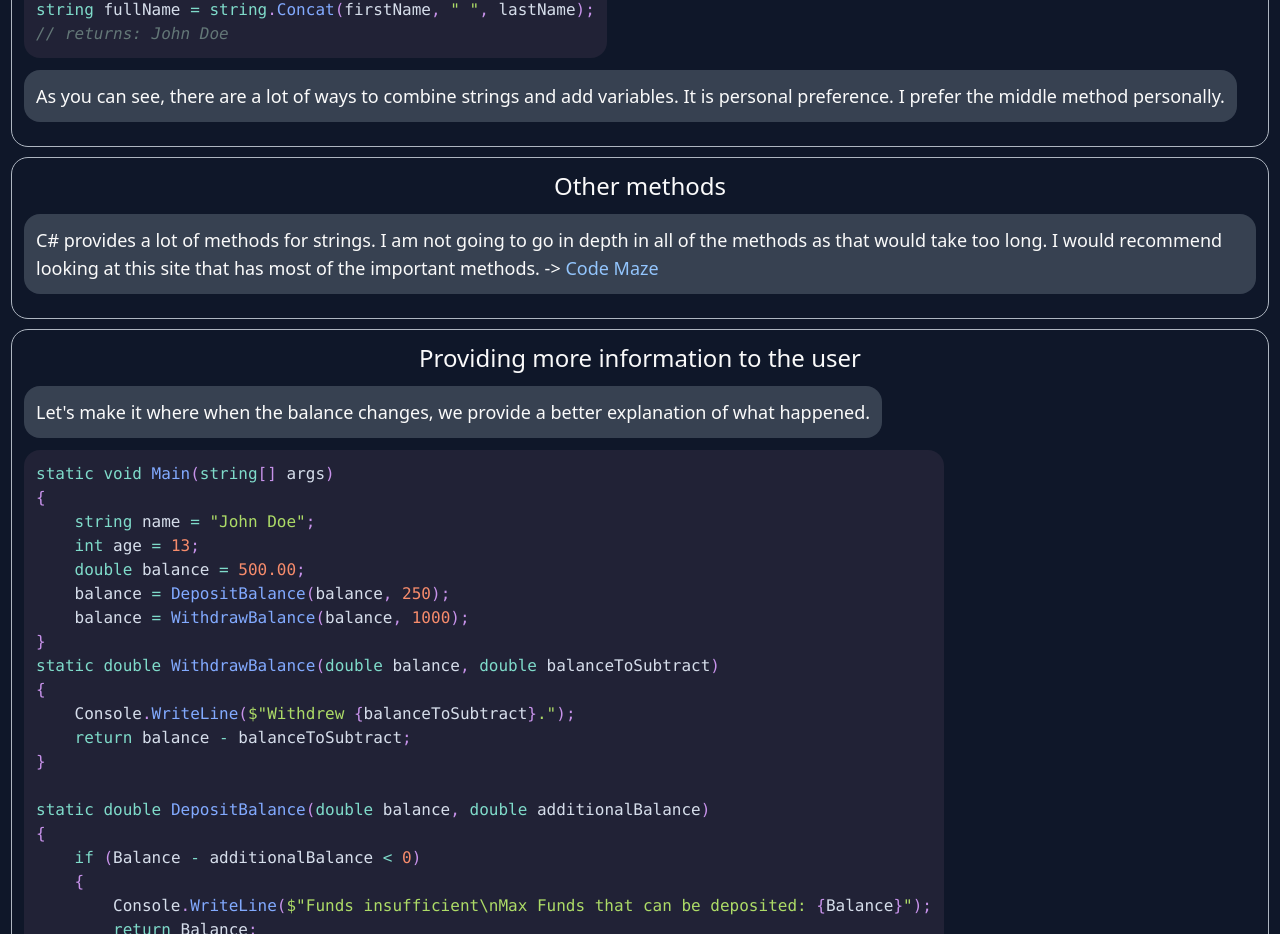
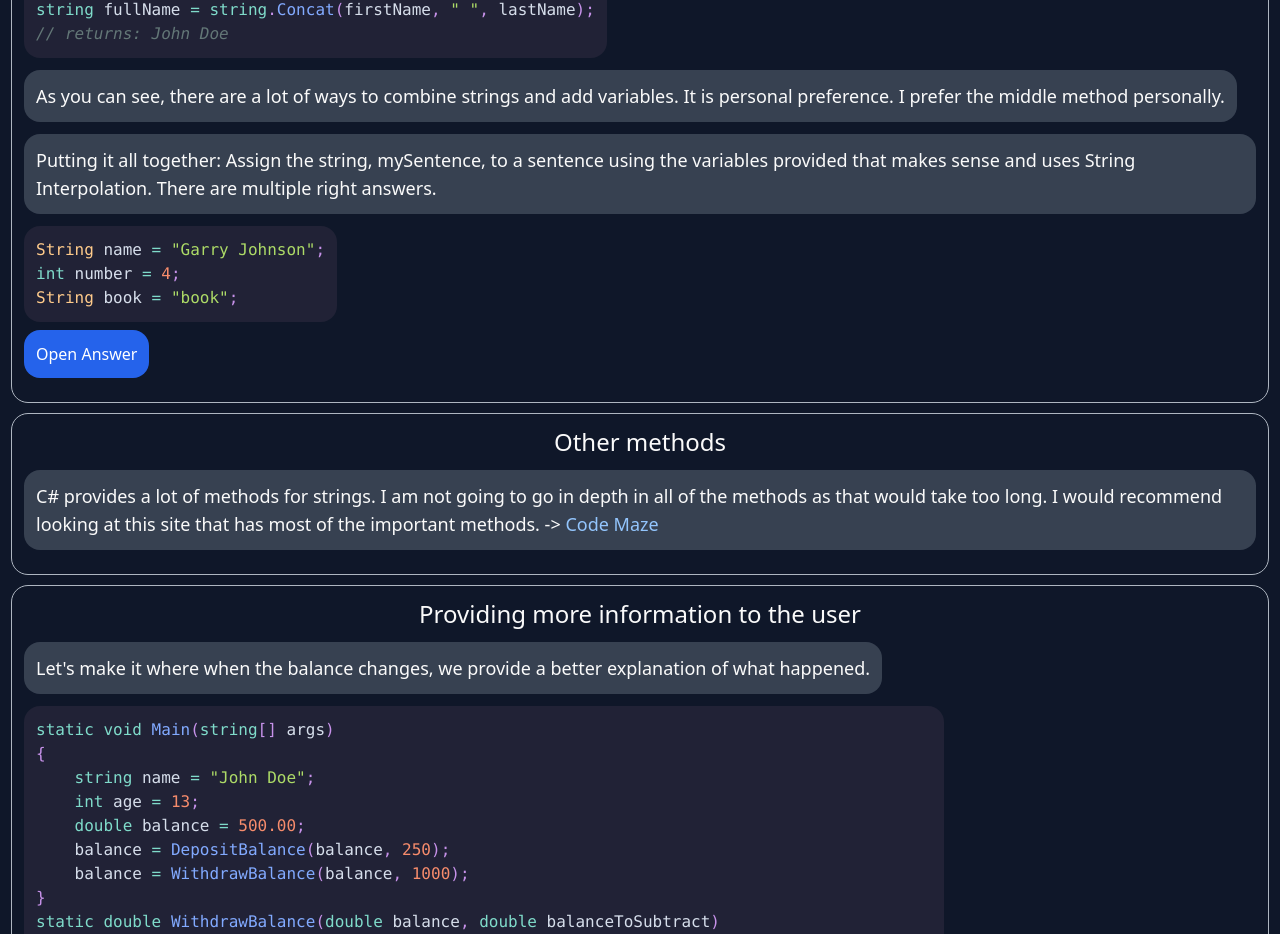
Before and after one commit to Rohit685/studyguide, a Next.js app: page /basics/wws in a window 1280 px wide. Shown: the part 1040-1974 px from the top of the page. Built offline with nearby package versions, Linux system fonts and the light colour scheme.

Commit message:
Added quiz question and updated button styling

```diff
--- a/components/QuizQuestion.js
+++ b/components/QuizQuestion.js
@@ -14,10 +14,10 @@ const QuizQuestion = ({ question, qCode, aCode, explanation }) => {
         <div className={`card outline-0 py-0 px-0`}>
             <p>Putting it all together: {question}</p>
             {qCode != null && <SyntaxHighlighter language="csharp" code={qCode} style={nightOwl} useInlineStyles={true}/> }
-            <button className={"bg-blue-500 hover:bg-blue-700 text-white p-3 h-fit rounded-2xl"} onClick={toggleAnswer}>Toggle Answer</button>
+            <button className={"bg-blue-600 hover:bg-blue-700 text-white p-3 h-fit rounded-2xl"} onClick={toggleAnswer}>{show ? "Close" : "Open"} Answer</button>
         </div>
         {show &&
-            <div className={`card items-center`}>
+            <div className={`card rounded-xl`}>
                 <p>
                     {explanation}
                 </p>
--- a/pages/basics/wws.js
+++ b/pages/basics/wws.js
@@ -2,6 +2,7 @@ import Head from 'next/head';
 import { Prism as SyntaxHighlighter } from 'react-syntax-highlighter';
 import { nightOwl } from 'react-syntax-highlighter/dist/cjs/styles/prism';
 import NextSection from "../../components/NextSection";
+import QuizQuestion from "@/components/QuizQuestion";
 
 const usingPlus = `string firstName = "John";
 string lastName = "Doe";
@@ -45,6 +46,11 @@ static double DepositBalance(double balance, double additionalBalance)
     return balance + additionalBalance;
 }`
 
+const quizQuestion = `String name = "Garry Johnson";
+int number = 4;
+String book = "book";
+`
+
 export default function Home() {
     return (
         <>
@@ -75,6 +81,10 @@ export default function Home() {
                         <p>I mean....sure</p>
                         <SyntaxHighlighter language="csharp" style={nightOwl} code={stringconcatmethod} useInlineStyles={true}/>
                         <p>As you can see, there are a lot of ways to combine strings and add variables. It is personal preference. I prefer the middle method personally.</p>
+                        <QuizQuestion question={"Assign the string, mySentence, to a sentence using the variables provided that makes sense and uses String Interpolation. " +
+                            "There are multiple right answers."}
+                                      qCode={quizQuestion} aCode={`String mySentence = $"{name} has {number} of {books}";`}
+                                      explanation={"Make sure each variable has the {} around them. Before the starting quotation, do not forget the $ that signifies the string interpolation notation."}/>
                     </div>
                     <div className={"card"}>
                         <h3>Other methods</h3>
--- a/pages/ds/arrays.js
+++ b/pages/ds/arrays.js
@@ -2,6 +2,7 @@ import Head from 'next/head';
 import { Prism as SyntaxHighlighter } from 'react-syntax-highlighter';
 import { nightOwl } from 'react-syntax-highlighter/dist/cjs/styles/prism';
 import NextSection from "../../components/NextSection";
+import QuizQuestion from "@/components/QuizQuestion";
 
 
 const declare = `int[] myArray`
@@ -12,6 +13,12 @@ const length = `myArray.Length`
 const forloop = `for (int i = 0; i < myArray.Length; i++)
 {
     Console.WriteLine($"Element at index {i}: {myArray[i]}");
+}`
+const quizQuestionAnswer = `for (int i = 0; i < myArray.Length; i++)
+{
+    if(i % 2 == 0) {
+        Console.WriteLine($"Element at index {i}: {myArray[i]}");
+    }
 }`
 
 const foreachstruct = `foreach (elementType variable in collection)
@@ -78,10 +85,9 @@ export default function Home() {
                                 As you can maybe see, with for each loops, you do <b>not</b> get access to the index the element has. Therefore, only use a for each
                                 loop when you know that the index is <b>not</b> necessary.
                             </p>
-                            <h4 className={"text-center text-lg"}>
-                                <b>Putting it all together: </b> Make it only print out numbers at an even index.
-                                Likewise, make it only print out numbers at an odd index.
-                            </h4>
+                            <QuizQuestion question={"Write a loop to only print out numbers at an even index."} aCode={quizQuestionAnswer}
+                                          explanation={"Using the iterator 'i' in the for loop, we can decide whether to print out that index. " +
+                                              "After determining whether to use the index, we use string concatenation to get the element at that index."}/>
                     </div>
                     <NextSection currentArticle={"Arrays"}/>
                 </div>
```
